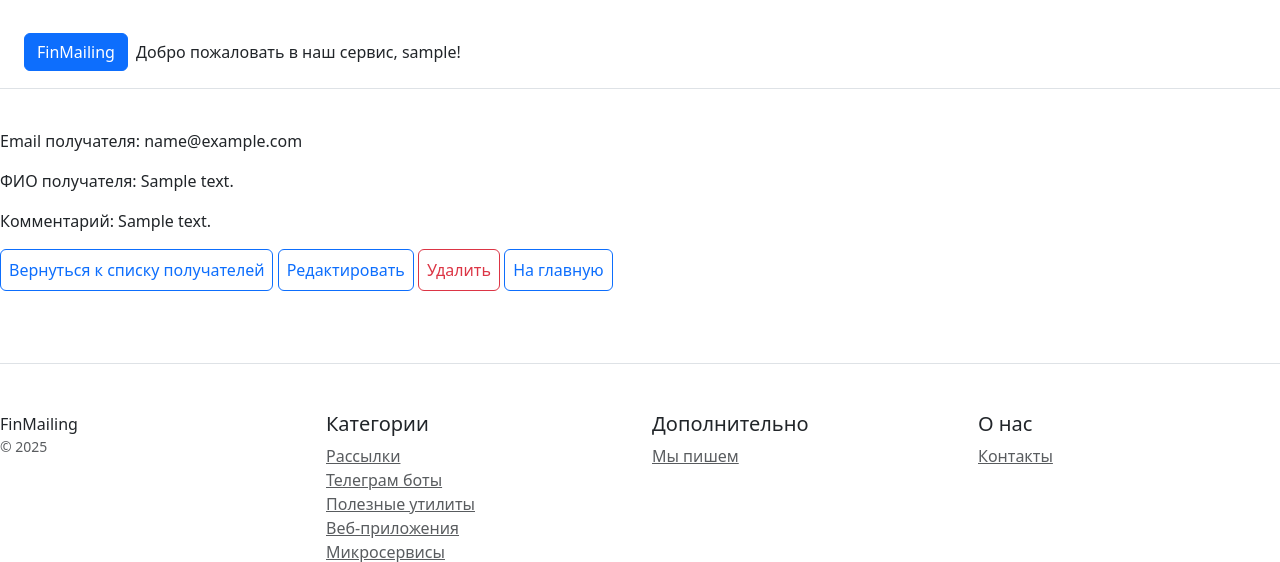
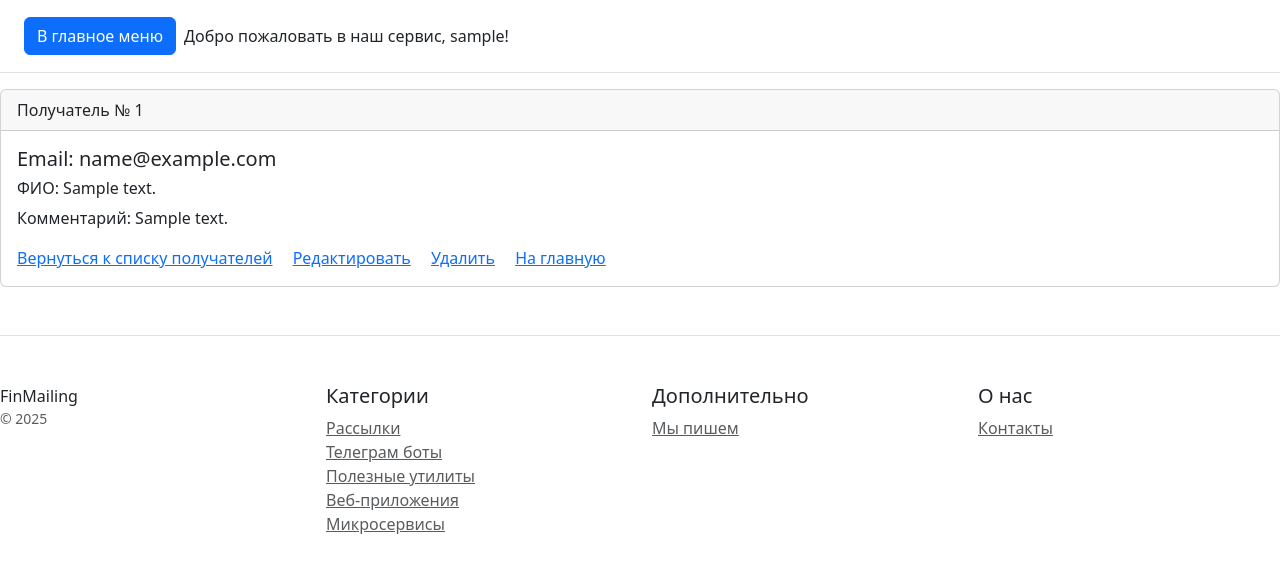
Before and after one commit to Fin395/mailingCoursework, a Django app: page /mailings/1/ in a window 1280 px wide. Shown: the top 562 px of the page. Run offline with Django 5.2, Linux system fonts and the light colour scheme; a user stored in the database is signed in; tables that the repository leaves empty hold one stand-in row (values such as "Sample post"); some libraries are stand-ins or nearby versions.

Commit message:
updating the templates for clients and adding method 'get_context_data' to the 'MailingRecipientListView'

```diff
--- a/mailings/templates/mailings/mailingrecipient_detail.html
+++ b/mailings/templates/mailings/mailingrecipient_detail.html
@@ -1,14 +1,19 @@
 {% extends 'mailings/base.html' %}
 <title>{% block title %}Данные получателя{% endblock %}</title>
 {% block content %}
-    <div class="col-md-6 p-4 ps-md-0">
-        <p>Email получателя: {{object.email}}</p>
-        <p>ФИО получателя: {{object.personal_details}}</p>
-        <p>Комментарий: {{object.commentary}}</p>
-        <a class="p-2 btn btn-outline-primary" href="{% url 'mailings:mailingrecipient_list' %}">Вернуться к списку получателей</a>
-        <a class="p-2 btn btn-outline-primary" href="{% url 'mailings:mailingrecipient_update' object.pk %}">Редактировать</a>
-        <a class="p-2 btn btn-outline-danger" href="{% url 'mailings:mailingrecipient_delete' object.pk %}">Удалить</a>
-        <a class="p-2 btn btn-outline-primary" href="{% url 'mailings:mailingrecipient_main' %}">На главную</a>
-
+<div class="card">
+    <div class="card-header">
+        Получатель № {{ object.pk }}
     </div>
+    <div class="card-body">
+        <h5 class="card-title">Email: {{ object }}</h5>
+        <h6 class="card-title">ФИО: {{ object.personal_details }}</h6>
+        <p class="card-text">Комментарий: {{ object.commentary }}</p>
+        <a class="card-link" href="{% url 'mailings:mailingrecipient_list' %}">Вернуться к списку
+            получателей</a>
+        <a class="card-link link-outline-danger" href="{% url 'mailings:mailingrecipient_update' object.pk %}">Редактировать</a>
+        <a class="card-link" href="{% url 'mailings:mailingrecipient_delete' object.pk %}">Удалить</a>
+        <a class="card-link" href="{% url 'mailings:mailingrecipient_main' %}">На главную</a>
+    </div>
+</div>
 {% endblock %}
--- a/mailings/templates/mailings/mailingrecipient_form.html
+++ b/mailings/templates/mailings/mailingrecipient_form.html
@@ -8,9 +8,9 @@
         {{ form.as_p }}
         <button type="submit" class="btn btn-primary">Сохранить</button>
         {% if object %}
-            <a href="{% url 'mailings:mailingrecipient_detail' object.pk %}" class="btn btn-secondary">Отмена</a>
+        <a href="{% url 'mailings:mailingrecipient_detail' object.pk %}" class="btn btn-secondary">Отмена</a>
         {% else %}
-            <a href="{% url 'mailings:mailingrecipient_list' %}" class="btn btn-secondary">Отмена</a>
+        <a href="{% url 'mailings:mailingrecipient_list' %}" class="btn btn-secondary">Отмена</a>
         {% endif %}
     </form>
 </div>
--- a/mailings/templates/mailings/main_menu.html
+++ b/mailings/templates/mailings/main_menu.html
@@ -1,19 +1,22 @@
 <div class="d-flex flex-column flex-md-row align-items-center p-3 px-md-4 mb-3 bg-white border-bottom box-shadow">
-    <a class="btn btn-primary mt-3" data-bs-toggle="offcanvas" href="#offcanvasExample" role="button" aria-controls="offcanvasExample">
-    FinMailing
+    <a class="btn btn-primary" data-bs-toggle="offcanvas" href="#offcanvasExample" role="button"
+       aria-controls="offcanvasExample">
+        В главное меню
     </a>
     {% if user.is_authenticated %}
-        <div class="d-flex">
-            <div class="p-2 flex-fill mt-3">Добро пожаловать в наш сервис, {{ user }}!</div>
-        </div>
+    <div class="p-2 flex-fill">Добро пожаловать в наш сервис, {{ user }}!</div>
+    {% if recipients %}
+    <a class="btn btn-primary btn-sm mt-3 justify-content-md-end" href="{% url 'mailings:mailingrecipient_create' %}">Создать
+        нового получателя</a>
+    {% endif %}
     {% else %}
-        <div class="d-flex">
-            <div class="p-2 flex-fill mt-3">Для дальнейших действий необходимо авторизоваться!</div>
-        </div>
+    <div class="p-2 flex-fill">Для дальнейших действий необходимо авторизоваться!</div>
     {% endif %}
-    <div class="offcanvas offcanvas-start" tabindex="-1" id="offcanvasExample" aria-labelledby="offcanvasExampleLabel">
+    <div class="offcanvas offcanvas-start" tabindex="-1" id="offcanvasExample"
+         aria-labelledby="offcanvasExampleLabel">
         <div class="offcanvas-header">
-            <h5 class="offcanvas-title" id="offcanvasExampleLabel">Выберите необходимое действие в главном меню</h5>
+            <h5 class="offcanvas-title" id="offcanvasExampleLabel">Выберите необходимое действие в главном
+                меню</h5>
             <button type="button" class="btn-close" data-bs-dismiss="offcanvas" aria-label="Close"></button>
         </div>
         <div class="offcanvas-body">
@@ -22,10 +25,13 @@
                     Главное меню
                 </button>
                 <ul class="dropdown-menu">
-                    <li><a class="dropdown-item" href="#">1</a></li>
-                    <li><a class="dropdown-item" href="#">2</a></li>
-                    <li><a class="dropdown-item" href="#">3</a></li>
+                    <li><a class="dropdown-item"
+                           href="{% url 'mailings:mailingrecipient_main' %}">Главная страница</a></li>
                     {% if user.is_authenticated %}
+                    <li><a class="dropdown-item"
+                           href="{% url 'mailings:mailingrecipient_list' %}">Получатели</a></li>
+                    <li><a class="dropdown-item" href="#">Сообщения</a></li>
+                    <li><a class="dropdown-item" href="#">Рассылки</a></li>
                     <li>
                         <form method="post" action="#" style="display: inline;">
                             {% csrf_token %}
@@ -38,18 +44,6 @@
                     {% endif %}
                 </ul>
             </div>
-            {% if categories %}
-            <div class="dropdown mt-3">
-                <button class="btn btn-secondary dropdown-toggle" type="button" data-bs-toggle="dropdown">
-                Категории товаров
-                </button>
-                <ul class="dropdown-menu">
-                    {% for cat in categories %}
-                    <li><a class="dropdown-item" href="#">Что-то</a></li>
-                    {% endfor %}
-                </ul>
-            </div>
-            {% endif %}
         </div>
     </div>
 </div>
--- a/mailings/views.py
+++ b/mailings/views.py
@@ -24,6 +24,11 @@ class MailingRecipientDetailView(DetailView):
 class MailingRecipientListView(ListView):
     model = MailingRecipient
 
+    def get_context_data(self, *, object_list=None, **kwargs):
+        context = super().get_context_data(object_list=object_list, **kwargs)
+        context['recipients'] = MailingRecipient.objects.all()
+        return context
+
 
 class MailingRecipientUpdateView(UpdateView):
     model = MailingRecipient
```
Also changed, not shown: mailings/templates/mailings/mailingrecipient_list.html (+13 -5 lines). Lines whose indentation alone changed are shown as unchanged.
